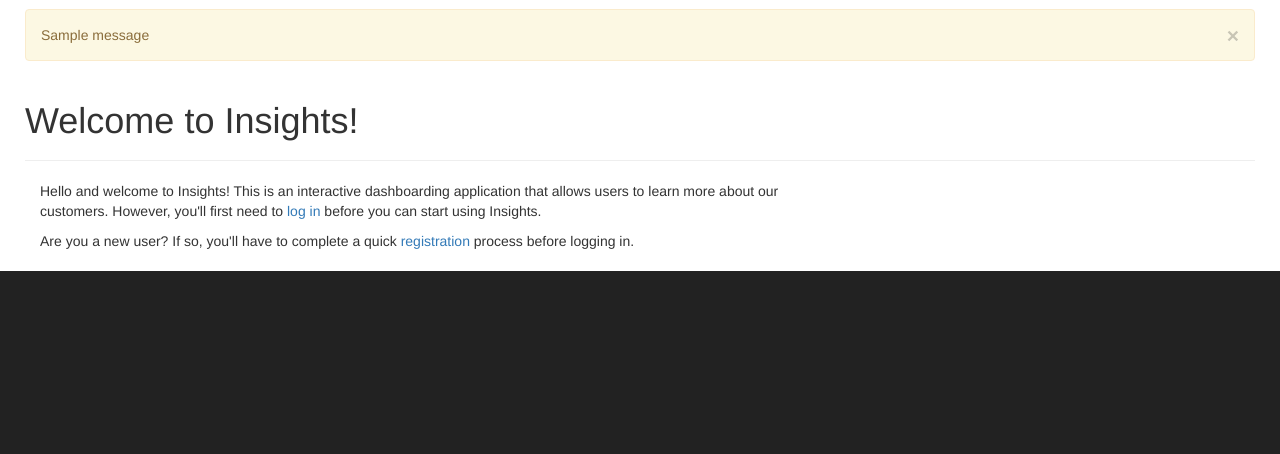
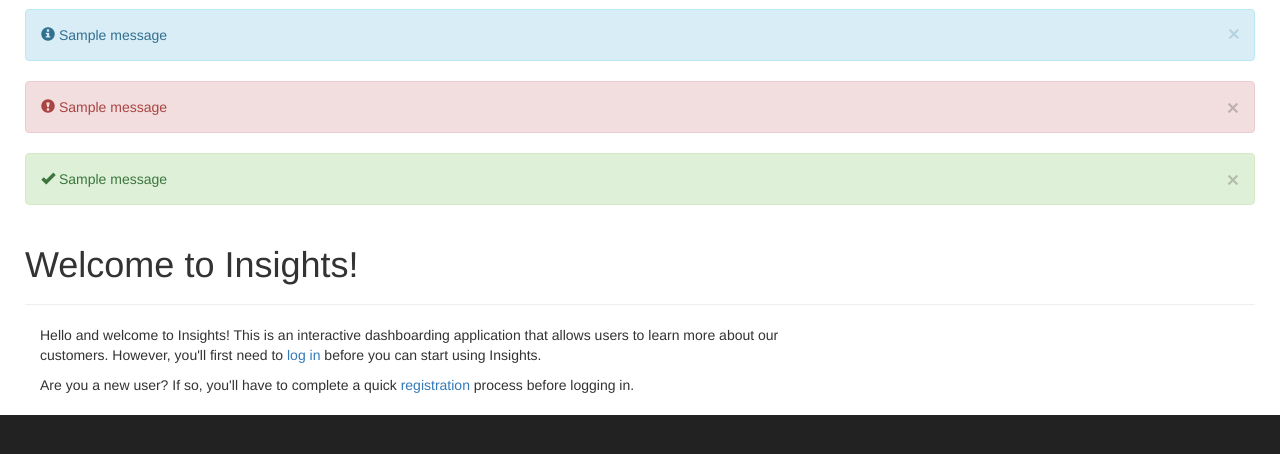
Before and after one commit to salimhamed/dashboard, a Flask app: page / in a window 1280 px wide. Shown: the part 51-505 px from the top of the page. Run offline with Flask 2, Linux system fonts and the light colour scheme; tables that the repository leaves empty hold one stand-in row (values such as "Sample post"); one stand-in notice (Sample message) is shown; some libraries are stand-ins or nearby versions.

Commit message:
changed flash messages into categories.

```diff
--- a/app/templates/base.html
+++ b/app/templates/base.html
@@ -210,12 +210,28 @@
     <div class="container-fluid">
 
         {% block content_flash %}
-            {% for message in get_flashed_messages() %}
-            <div class="alert alert-warning">
-                <button type="button" class="close" data-dismiss="alert">&times;</button>
-                {{ message }}
+
+            {% for message in get_flashed_messages(category_filter=["info"]) %}
+            <div class="alert alert-info alert-dismissable">
+                <button type="button" class="close" data-dismiss="alert" aria-hidden="true">&times;</button>
+                <span class="glyphicon glyphicon-info-sign" aria-hidden="true"></span> {{ message }}
             </div>
             {% endfor %}
+
+            {% for message in get_flashed_messages(category_filter=["error"]) %}
+            <div class="alert alert-danger">
+                <button type="button" class="close" data-dismiss="alert" aria-hidden="true">&times;</button>
+                <span class="glyphicon glyphicon-exclamation-sign" aria-hidden="true"></span> {{ message }}
+            </div>
+            {% endfor %}
+
+            {% for message in get_flashed_messages(category_filter=["success"]) %}
+            <div class="alert alert-success">
+                <button type="button" class="close" data-dismiss="alert" aria-hidden="true">&times;</button>
+                <span class="glyphicon glyphicon-ok" aria-hidden="true"></span> {{ message }}
+            </div>
+            {% endfor %}
+
         {% endblock content_flash %}
 
         {% block wrapper %}
```
Also changed, not shown: app/auth/views.py (+14 -14 lines).
